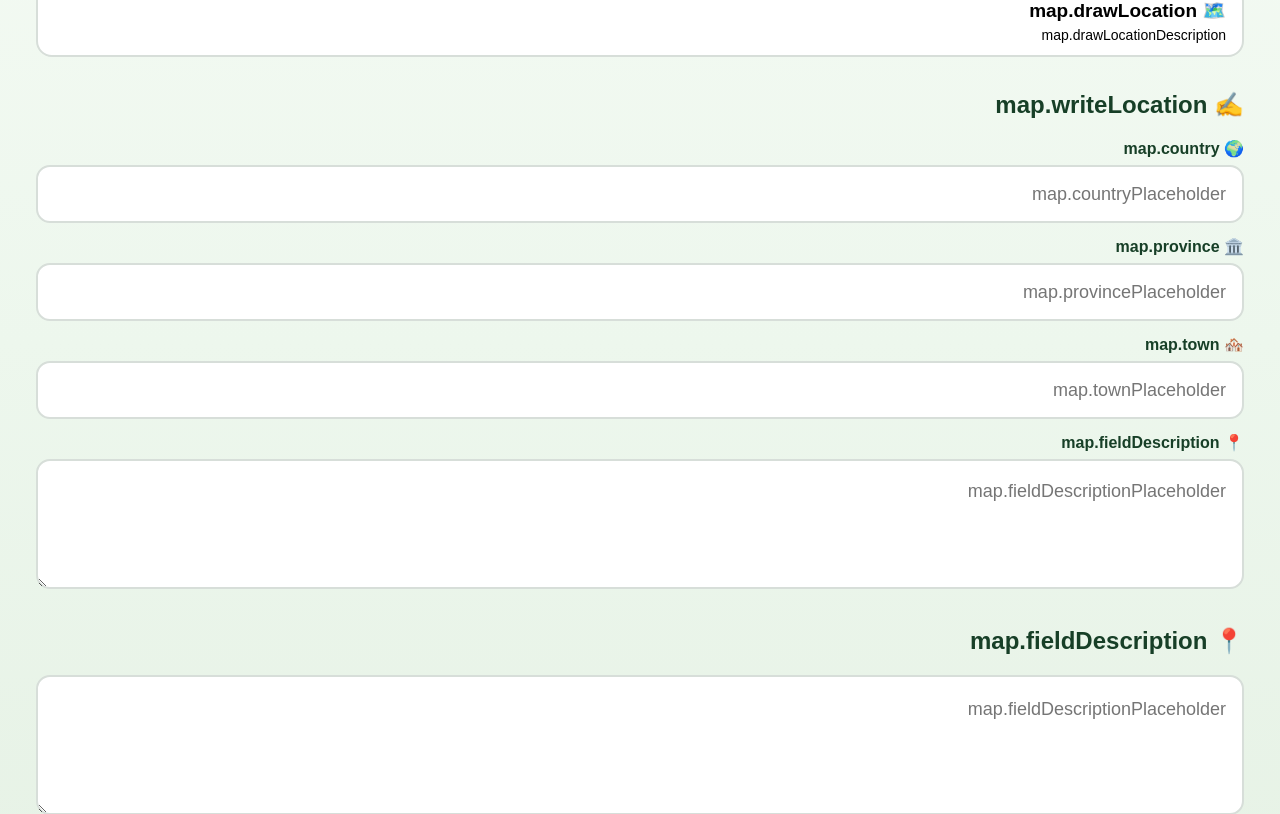
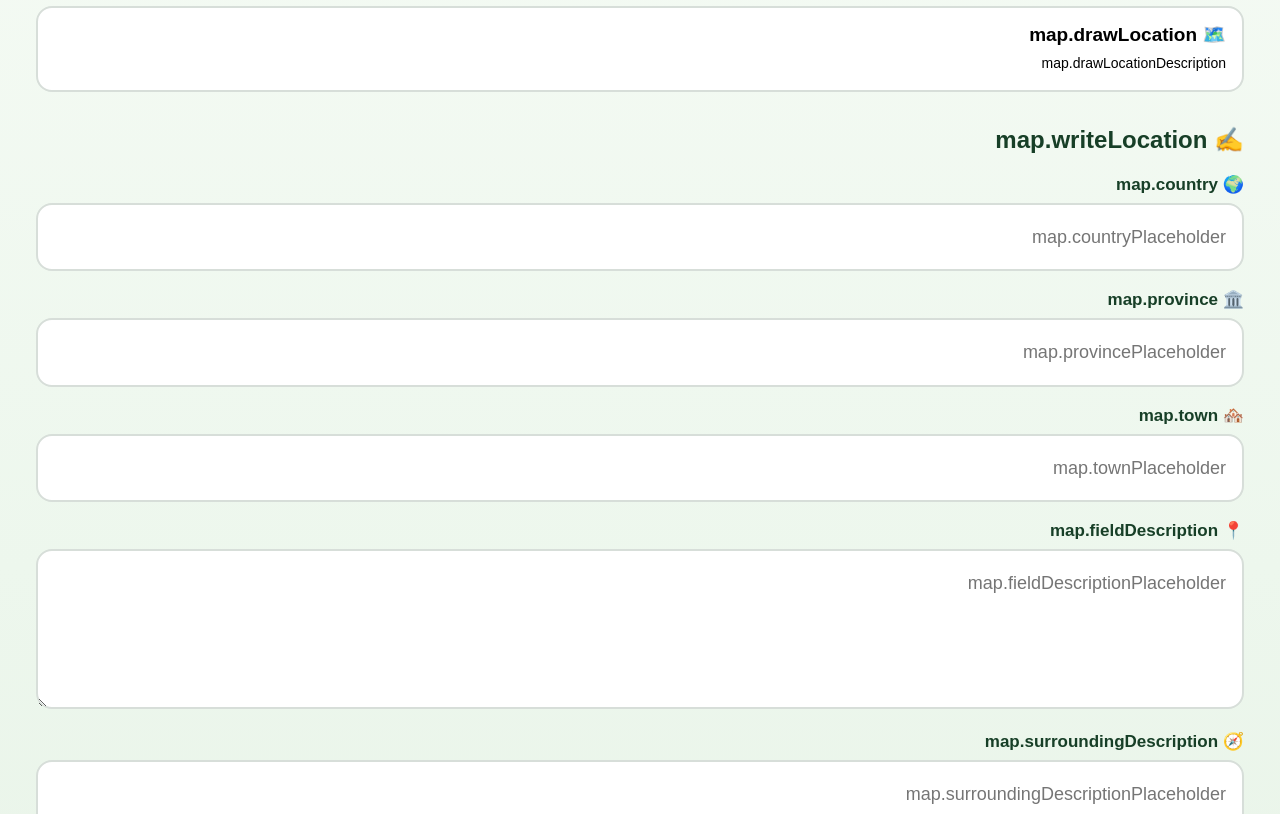
Before and after one commit to hasan776643tt-ops/LAVENDER, a React (Vite) app: page /map in a window 1280 px wide. Shown: the part 470-1284 px from the top of the page. Built offline with nearby package versions, Linux system fonts and the light colour scheme.

Commit message:
Update Map.jsx

```diff
--- a/src/pages/Map.jsx
+++ b/src/pages/Map.jsx
@@ -1,5 +1,3 @@
-// src/pages/Map.jsx
-
 import {
   useEffect,
   useMemo,
@@ -175,7 +173,6 @@ function calculatePerimeter(
         points.length
       ];
 
-    // لا نغلق الشكل إلا عندما توجد 3 نقاط أو أكثر.
     if (
       points.length < 3 &&
       index === points.length - 1
@@ -658,7 +655,7 @@ function FieldMeasurements({
       <div
         style={{
           marginTop: "14px",
-          padding: "18px",
+          padding: "20px",
           borderRadius: "18px",
           background:
             "rgba(255,255,255,0.97)",
@@ -864,7 +861,129 @@ function FieldMeasurements({
 
 
 // =========================================================
-// LOCATION TEXT FORM
+// LARGE TEXT INPUT
+// =========================================================
+
+function LargeTextField({
+  label,
+  value,
+  onChange,
+  placeholder,
+  textarea = false,
+  minHeight = "150px",
+}) {
+
+  const inputStyle = {
+
+    width: "100%",
+
+    minHeight:
+
+      textarea
+        ? minHeight
+        : "62px",
+
+    boxSizing:
+      "border-box",
+
+    padding:
+      "16px",
+
+    border:
+      "2px solid #d7ded9",
+
+    borderRadius:
+      "16px",
+
+    fontSize:
+      "18px",
+
+    background:
+      "#ffffff",
+
+    outline:
+      "none",
+
+    lineHeight:
+      "1.8",
+
+    resize:
+      textarea
+        ? "vertical"
+        : "none",
+
+  };
+
+  return (
+
+    <label
+      style={{
+        display: "block",
+        direction: "rtl",
+      }}
+    >
+
+      <strong
+        style={{
+          display: "block",
+          marginBottom: "8px",
+          fontSize: "17px",
+        }}
+      >
+
+        {label}
+
+      </strong>
+
+
+      {textarea ? (
+
+        <textarea
+          value={value}
+          onChange={
+            (event) =>
+              onChange(
+                event.target.value
+              )
+          }
+          placeholder={
+            placeholder
+          }
+          style={
+            inputStyle
+          }
+        />
+
+      ) : (
+
+        <input
+          type="text"
+          value={value}
+          onChange={
+            (event) =>
+              onChange(
+                event.target.value
+              )
+          }
+          placeholder={
+            placeholder
+          }
+          style={
+            inputStyle
+          }
+        />
+
+      )}
+
+    </label>
+
+  );
+
+}
+
+
+// =========================================================
+// TEXT LOCATION FORM
 // =========================================================
 
 function LocationTextForm({
@@ -876,168 +995,142 @@ function LocationTextForm({
   setTown,
   description,
   setDescription,
+  surroundingDescription,
+  setSurroundingDescription,
   t,
 }) {
 
-  const inputStyle = {
-
-    width: "100%",
-
-    minHeight: "58px",
-
-    boxSizing:
-      "border-box",
-
-    padding:
-      "14px 16px",
-
-    border:
-      "2px solid #d7ded9",
-
-    borderRadius:
-      "14px",
-
-    fontSize:
-      "18px",
-
-    background:
-      "#ffffff",
-
-    outline:
-      "none",
-
-  };
-
   return (
 
     <div
       style={{
         display: "grid",
-        gap: "14px",
+        gap: "18px",
         direction: "rtl",
       }}
     >
 
-      <label>
-
-        <strong>
-          🌍{" "}
-          {t("country")}
-        </strong>
-
-        <input
-          type="text"
-          value={country}
+      <LargeTextField
+
+        label={
+          `🌍 ${t("country")}`
+        }
+
+        value={
+          country
+        }
+
         onChange={
-            (event) =>
-              setCountry(
-                event.target.value
-              )
-          }
+          setCountry
+        }
+
         placeholder={
           t(
             "countryPlaceholder"
           )
         }
-          style={{
-            ...inputStyle,
-            marginTop: "7px",
-          }}
+
       />
 
-      </label>
-
-
-      <label>
-
-        <strong>
-          🏛️{" "}
-          {t("province")}
-        </strong>
-
-        <input
-          type="text"
-          value={province}
+
+      <LargeTextField
+
+        label={
+          `🏛️ ${t("province")}`
+        }
+
+        value={
+          province
+        }
+
         onChange={
-            (event) =>
-              setProvince(
-                event.target.value
-              )
-          }
+          setProvince
+        }
+
         placeholder={
           t(
             "provincePlaceholder"
           )
         }
-          style={{
-            ...inputStyle,
-            marginTop: "7px",
-          }}
+
       />
 
-      </label>
-
-
-      <label>
-
-        <strong>
-          🏘️{" "}
-          {t("town")}
-        </strong>
-
-        <input
-          type="text"
-          value={town}
+
+      <LargeTextField
+
+        label={
+          `🏘️ ${t("town")}`
+        }
+
+        value={
+          town
+        }
+
         onChange={
-            (event) =>
-              setTown(
-                event.target.value
-              )
-          }
+          setTown
+        }
+
         placeholder={
           t(
             "townPlaceholder"
           )
         }
-          style={{
-            ...inputStyle,
-            marginTop: "7px",
-          }}
+
       />
 
-      </label>
-
-
-      <label>
-
-        <strong>
-          📍{" "}
-          {t("fieldDescription")}
-        </strong>
-
-        <textarea
-          value={description}
+
+      <LargeTextField
+
+        textarea
+
+        minHeight="160px"
+
+        label={
+          `📍 ${t("fieldDescription")}`
+        }
+
+        value={
+          description
+        }
+
         onChange={
-            (event) =>
-              setDescription(
-                event.target.value
-              )
-          }
+          setDescription
+        }
+
         placeholder={
           t(
             "fieldDescriptionPlaceholder"
           )
         }
-          style={{
-            ...inputStyle,
-            minHeight: "130px",
-            resize: "vertical",
-            lineHeight: "1.8",
-            marginTop: "7px",
-          }}
+
       />
 
-      </label>
+
+      <LargeTextField
+
+        textarea
+
+        minHeight="220px"
+
+        label={
+          `🧭 ${t("surroundingDescription")}`
+        }
+
+        value={
+          surroundingDescription
+        }
+
+        onChange={
+          setSurroundingDescription
+        }
+
+        placeholder={
+          t(
+            "surroundingDescriptionPlaceholder"
+          )
+        }
+
+      />
 
     </div>
 
@@ -1073,10 +1166,6 @@ function FieldMapEditor({
     );
 
 
-  // ---------------------------------------------------------
-  // ADD POINT
-  // ---------------------------------------------------------
-
   const addPoint =
     (point) => {
 
@@ -1096,10 +1185,6 @@ function FieldMapEditor({
 
     };
 
-
-  // ---------------------------------------------------------
-  // UNDO
-  // ---------------------------------------------------------
 
   const removeLastPoint =
     () => {
@@ -1115,10 +1200,6 @@ function FieldMapEditor({
     };
 
 
-  // ---------------------------------------------------------
-  // CLEAR
-  // ---------------------------------------------------------
-
   const clearPoints =
     () => {
 
@@ -1130,10 +1211,6 @@ function FieldMapEditor({
 
     };
 
-
-  // ---------------------------------------------------------
-  // SAVE
-  // ---------------------------------------------------------
 
   const save =
     () => {
@@ -1184,9 +1261,9 @@ function FieldMapEditor({
             : DEFAULT_ZOOM
         }
 
-        scrollWheelZoom={true}
-
-        zoomControl={true}
+        scrollWheelZoom
+
+        zoomControl
 
         style={{
           width: "100%",
@@ -1209,10 +1286,6 @@ function FieldMapEditor({
           }
         />
 
-
-        {/* ===============================================
-            POLYGON
-        ================================================ */}
 
         {safePoints.length >= 3 && (
 
@@ -1234,10 +1307,6 @@ function FieldMapEditor({
         )}
 
 
-        {/* ===============================================
-            OPEN LINE
-        ================================================ */}
-
         {safePoints.length === 2 && (
 
           <Polyline
@@ -1255,10 +1324,6 @@ function FieldMapEditor({
 
         )}
 
-
-        {/* ===============================================
-            POINTS
-        ================================================ */}
 
         {safePoints.map(
           (
@@ -1293,9 +1358,7 @@ function FieldMapEditor({
       </MapContainer>
 
 
-      {/* =================================================
-          TOP BAR
-      ================================================= */}
+      {/* TOP BAR */}
 
       <div
         style={{
@@ -1365,9 +1428,7 @@ function FieldMapEditor({
       </div>
 
 
-      {/* =================================================
-          INSTRUCTION
-      ================================================= */}
+      {/* INSTRUCTION */}
 
       <div
         style={{
@@ -1414,9 +1475,7 @@ function FieldMapEditor({
       </div>
 
 
-      {/* =================================================
-          POINT COUNT
-      ================================================= */}
+      {/* POINT COUNT */}
 
       <div
         style={{
@@ -1462,9 +1521,7 @@ function FieldMapEditor({
       </div>
 
 
-      {/* =================================================
-          BOTTOM BUTTONS
-      ================================================= */}
+      {/* BOTTOM BUTTONS */}
 
       <div
         style={{
@@ -1691,6 +1748,11 @@ export default function Map() {
     setDescription,
   ] = useState("");
 
+  const [
+    surroundingDescription,
+    setSurroundingDescription,
+  ] = useState("");
+
 
   // =======================================================
   // FIELD POINTS
@@ -1773,7 +1835,7 @@ export default function Map() {
 
 
   // =======================================================
-  // VALIDATE FARM
+  // SELECTED FARM
   // =======================================================
 
   const selectedFarm =
@@ -1798,10 +1860,6 @@ export default function Map() {
   const handleSave =
     async () => {
 
-      // ---------------------------------------------------
-      // FARM
-      // ---------------------------------------------------
-
       if (!farmId) {
 
         alert(
@@ -1816,14 +1874,15 @@ export default function Map() {
 
 
       // ---------------------------------------------------
-      // TEXT VALIDATION
+      // TEXT MODE
       // ---------------------------------------------------
 
       if (
         locationMethod === "text" &&
         !country.trim() &&
         !province.trim() &&
-        !town.trim()
+        !town.trim() &&
+        !description.trim()
       ) {
 
         alert(
@@ -1838,7 +1897,7 @@ export default function Map() {
 
 
       // ---------------------------------------------------
-      // MAP VALIDATION
+      // MAP MODE
       // ---------------------------------------------------
 
       if (
@@ -1857,10 +1916,6 @@ export default function Map() {
       }
 
 
-      // ---------------------------------------------------
-      // MEASUREMENTS
-      // ---------------------------------------------------
-
       const area =
         locationMethod === "map"
           ? calculateArea(
@@ -1868,6 +1923,7 @@ export default function Map() {
             )
           : 0;
 
+
       const perimeter =
         locationMethod === "map"
           ? calculatePerimeter(
@@ -1876,10 +1932,6 @@ export default function Map() {
           : 0;
 
 
-      // ---------------------------------------------------
-      // FIRST POINT
-      // ---------------------------------------------------
-
       const firstPoint =
         fieldPoints.length > 0
           ? fieldPoints[0]
@@ -1887,7 +1939,7 @@ export default function Map() {
 
 
       // ---------------------------------------------------
-      // LOCATION DATA
+      // UNIFIED LOCATION DATA
       // ---------------------------------------------------
 
       const locationData = {
@@ -1903,22 +1955,38 @@ export default function Map() {
           locationType ||
           "farm",
 
-        method:
+        source:
           locationMethod,
+
+
+        // -----------------------------------------------
+        // TEXT LOCATION
+        // -----------------------------------------------
 
         country:
           country.trim(),
 
-        province:
+        region:
           province.trim(),
 
-        town:
+        village:
           town.trim(),
 
-        description:
+        placeName:
+          town.trim(),
+
+        locationDescription:
           description.trim(),
 
-        fieldPoints:
+        surroundingDescription:
+          surroundingDescription.trim(),
+
+
+        // -----------------------------------------------
+        // MAP LOCATION
+        // -----------------------------------------------
+
+        points:
           fieldPoints.map(
             (point) => ({
 
@@ -1935,9 +2003,6 @@ export default function Map() {
             })
           ),
 
-        area,
-
-        perimeter,
 
         latitude:
           firstPoint
@@ -1953,15 +2018,22 @@ export default function Map() {
               )
             : null,
 
+
+        area,
+
+        perimeter,
+
+
         notes:
           notes?.trim() ||
           "",
 
+
+        status:
+          "active",
+
         createdAt:
           new Date().toISOString(),
-
-        status:
-          "active",
 
       };
 
@@ -1977,9 +2049,7 @@ export default function Map() {
         );
 
 
-        // -----------------------------------------------
-        // RESET FORM
-        // -----------------------------------------------
+        // RESET
 
         setCountry("");
 
@@ -1988,6 +2058,8 @@ export default function Map() {
         setTown("");
 
         setDescription("");
+
+        setSurroundingDescription("");
 
         setFieldPoints([]);
 
@@ -1996,7 +2068,6 @@ export default function Map() {
         setLocationMethod(
           "text"
         );
-
 
       } catch (error) {
 
@@ -2069,6 +2140,10 @@ export default function Map() {
     ]);
 
 
+  // Prevent unused calculation warnings
+  void savedCenter;
+
+
   // =======================================================
   // FULLSCREEN EDITOR
   // =======================================================
@@ -2119,10 +2194,6 @@ export default function Map() {
       }}
     >
 
-      {/* =================================================
-          TITLE
-      ================================================= */}
-
       <h1
         style={{
           fontSize: "28px",
@@ -2136,9 +2207,7 @@ export default function Map() {
       </h1>
 
 
-      {/* =================================================
-          FARM
-      ================================================= */}
+      {/* FARM */}
 
       <Card
         title={
@@ -2158,9 +2227,9 @@ export default function Map() {
           }
           style={{
             width: "100%",
-            minHeight: "58px",
+            minHeight: "62px",
             padding: "12px",
-            borderRadius: "14px",
+            borderRadius: "16px",
             border:
               "2px solid #d7ded9",
             fontSize: "18px",
@@ -2216,9 +2285,9 @@ export default function Map() {
           }
           style={{
             width: "100%",
-            minHeight: "58px",
+            minHeight: "62px",
             padding: "12px",
-            borderRadius: "14px",
+            borderRadius: "16px",
             border:
               "2px solid #d7ded9",
             fontSize: "18px",
@@ -2251,9 +2320,7 @@ export default function Map() {
       />
 
 
-      {/* =================================================
-          METHOD
-      ================================================= */}
+      {/* LOCATION METHOD */}
 
       <Card
         title={
@@ -2270,14 +2337,13 @@ export default function Map() {
 
           <button
             type="button"
-            onClick={
-              () =>
+            onClick={() =>
               setLocationMethod(
                 "text"
               )
             }
             style={{
-              minHeight: "72px",
+              minHeight: "86px",
 
               border:
                 locationMethod === "text"
@@ -2294,7 +2360,7 @@ export default function Map() {
               fontSize: "19px",
               fontWeight: "800",
               textAlign: "right",
-              padding: "12px 16px",
+              padding: "14px 16px",
             }}
           >
 
@@ -2305,7 +2371,8 @@ export default function Map() {
               style={{
                 fontSize: "14px",
                 fontWeight: "400",
-                marginTop: "5px",
+                marginTop: "6px",
+                lineHeight: "1.7",
               }}
             >
 
@@ -2324,7 +2391,7 @@ export default function Map() {
               openMapEditor
             }
             style={{
-              minHeight: "72px",
+              minHeight: "86px",
 
               border:
                 locationMethod === "map"
@@ -2341,7 +2408,7 @@ export default function Map() {
               fontSize: "19px",
               fontWeight: "800",
               textAlign: "right",
-              padding: "12px 16px",
+              padding: "14px 16px",
             }}
           >
 
@@ -2352,7 +2419,8 @@ export default function Map() {
               style={{
                 fontSize: "14px",
                 fontWeight: "400",
-                marginTop: "5px",
+                marginTop: "6px",
+                lineHeight: "1.7",
               }}
             >
 
@@ -2376,9 +2444,7 @@ export default function Map() {
       />
 
 
-      {/* =================================================
-          TEXT LOCATION
-      ================================================= */}
+      {/* TEXT MODE */}
 
       {locationMethod === "text" && (
 
@@ -2424,6 +2490,14 @@ export default function Map() {
               setDescription
             }
 
+            surroundingDescription={
+              surroundingDescription
+            }
+
+            setSurroundingDescription={
+              setSurroundingDescription
+            }
+
             t={
               t
             }
@@ -2435,9 +2509,7 @@ export default function Map() {
       )}
 
 
-      {/* =================================================
-          MAP LOCATION
-      ================================================= */}
+      {/* MAP MODE */}
 
       {locationMethod === "map" && (
 
@@ -2468,7 +2540,7 @@ export default function Map() {
 
             <p
               style={{
-                marginBottom: "10px",
+                marginBottom: "12px",
               }}
             >
 
@@ -2518,14 +2590,12 @@ export default function Map() {
       />
 
 
-      {/* =================================================
-          NOTES
-      ================================================= */}
+      {/* NOTES */}
 
       <Card
         title={
-          `📍 ${t(
-            "fieldDescription"
+          `📝 ${t(
+            "notes"
           )}`
         }
       >
@@ -2542,17 +2612,17 @@ export default function Map() {
           }
           placeholder={
             t(
-              "fieldDescriptionPlaceholder"
+              "notesPlaceholder"
             )
           }
           style={{
             width: "100%",
-            minHeight: "140px",
+            minHeight: "160px",
             boxSizing: "border-box",
             padding: "16px",
             border:
               "2px solid #d7ded9",
-            borderRadius: "14px",
+            borderRadius: "16px",
             fontSize: "18px",
             lineHeight: "1.8",
             resize: "vertical",
@@ -2562,10 +2632,6 @@ export default function Map() {
       </Card>
 
 
-      {/* =================================================
-          MEASUREMENTS
-      ================================================= */}
-
       {locationMethod === "map" && (
 
         <FieldMeasurements
@@ -2590,9 +2656,7 @@ export default function Map() {
       />
 
 
-      {/* =================================================
-          SAVE
-      ================================================= */}
+      {/* SAVE */}
 
       <Button
         onClick={
@@ -2607,9 +2671,7 @@ export default function Map() {
       </Button>
 
 
-      {/* =================================================
-          SAVED LOCATIONS
-      ================================================= */}
+      {/* SAVED LOCATIONS */}
 
       <h2
         style={{
@@ -2660,6 +2722,7 @@ export default function Map() {
 
                 title={
                   item.town ||
+                  item.village ||
                   item.placeName ||
                   item.farmName ||
                   t("field")
@@ -2687,32 +2750,85 @@ export default function Map() {
                 )}
 
 
-                {item.province && (
+                {item.region && (
 
                   <p>
                     🏛️{" "}
-                    {item.province}
+                    {item.region}
                   </p>
 
                 )}
 
 
-                {item.town && (
+                {item.village && (
 
                   <p>
                     🏘️{" "}
-                    {item.town}
+                    {item.village}
                   </p>
 
                 )}
 
 
-                {item.description && (
-
-                  <p>
+                {item.locationDescription && (
+
+                  <p
+                    style={{
+                      whiteSpace:
+                        "pre-wrap",
+                      lineHeight:
+                        "1.8",
+                    }}
+                  >
                     📍{" "}
-                    {item.description}
+                    {item.locationDescription}
                   </p>
+
+                )}
+
+
+                {item.surroundingDescription && (
+
+                  <div
+                    style={{
+                      marginTop:
+                        "12px",
+                      padding:
+                        "14px",
+                      borderRadius:
+                        "14px",
+                      background:
+                        "#f2f7f3",
+                      whiteSpace:
+                        "pre-wrap",
+                      lineHeight:
+                        "1.8",
+                    }}
+                  >
+
+                    <strong>
+
+                      🧭{" "}
+                      {t(
+                        "surroundingDescription"
+                      )}
+
+                    </strong>
+
+                    <div
+                      style={{
+                        marginTop:
+                          "8px",
+                      }}
+                    >
+
+                      {
+                        item.surroundingDescription
+                      }
+
+                    </div>
+
+                  </div>
 
                 )}
 
@@ -2754,9 +2870,9 @@ export default function Map() {
 
 
                 {Array.isArray(
-                  item.fieldPoints
+                  item.points
                 ) &&
-                item.fieldPoints.length >= 3 && (
+                item.points.length >= 3 && (
 
                   <p>
                     📍{" "}
@@ -2765,7 +2881,7 @@ export default function Map() {
                     )}
                     :{" "}
                     {
-                      item.fieldPoints.length
+                      item.points.length
                     }
                   </p>
 
@@ -2774,7 +2890,12 @@ export default function Map() {
 
                 {item.notes && (
 
-                  <p>
+                  <p
+                    style={{
+                      whiteSpace:
+                        "pre-wrap",
+                    }}
+                  >
                     📝{" "}
                     {item.notes}
                   </p>
```
Lines whose indentation alone changed are shown as unchanged.
